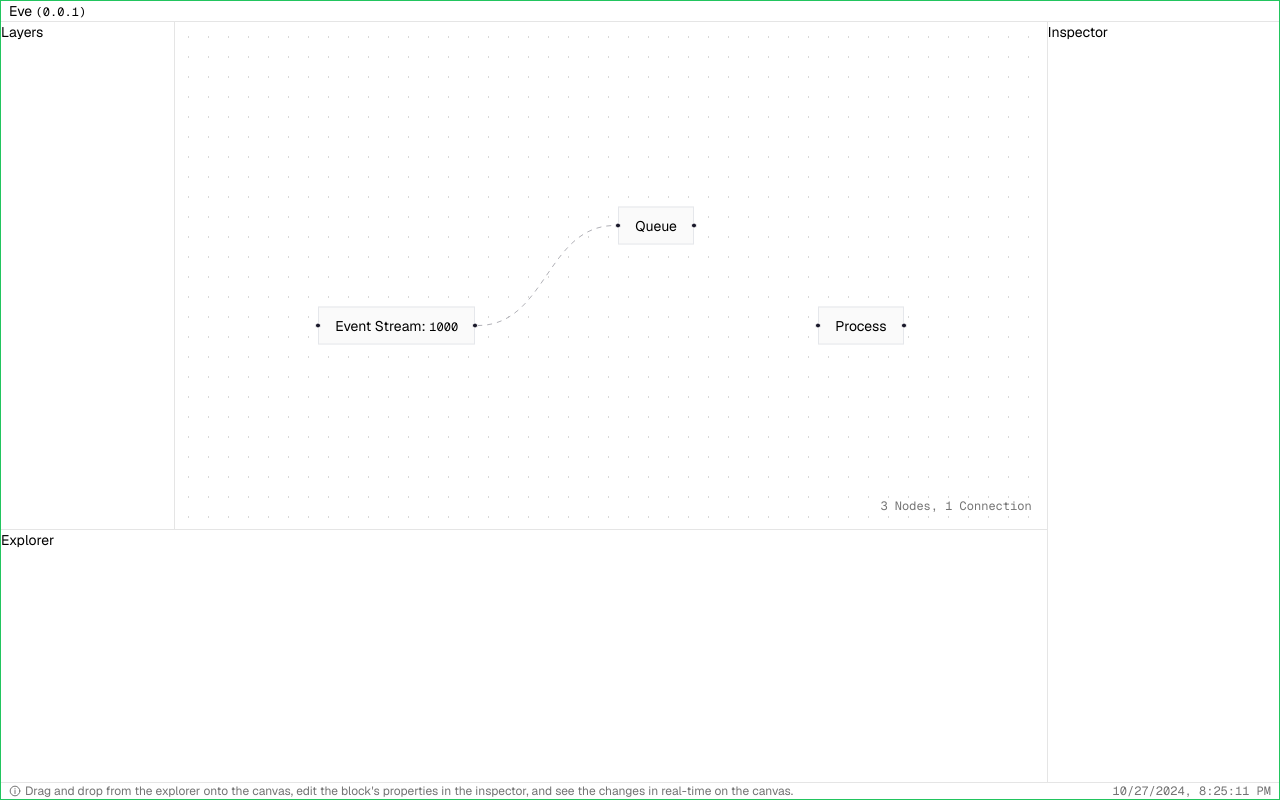
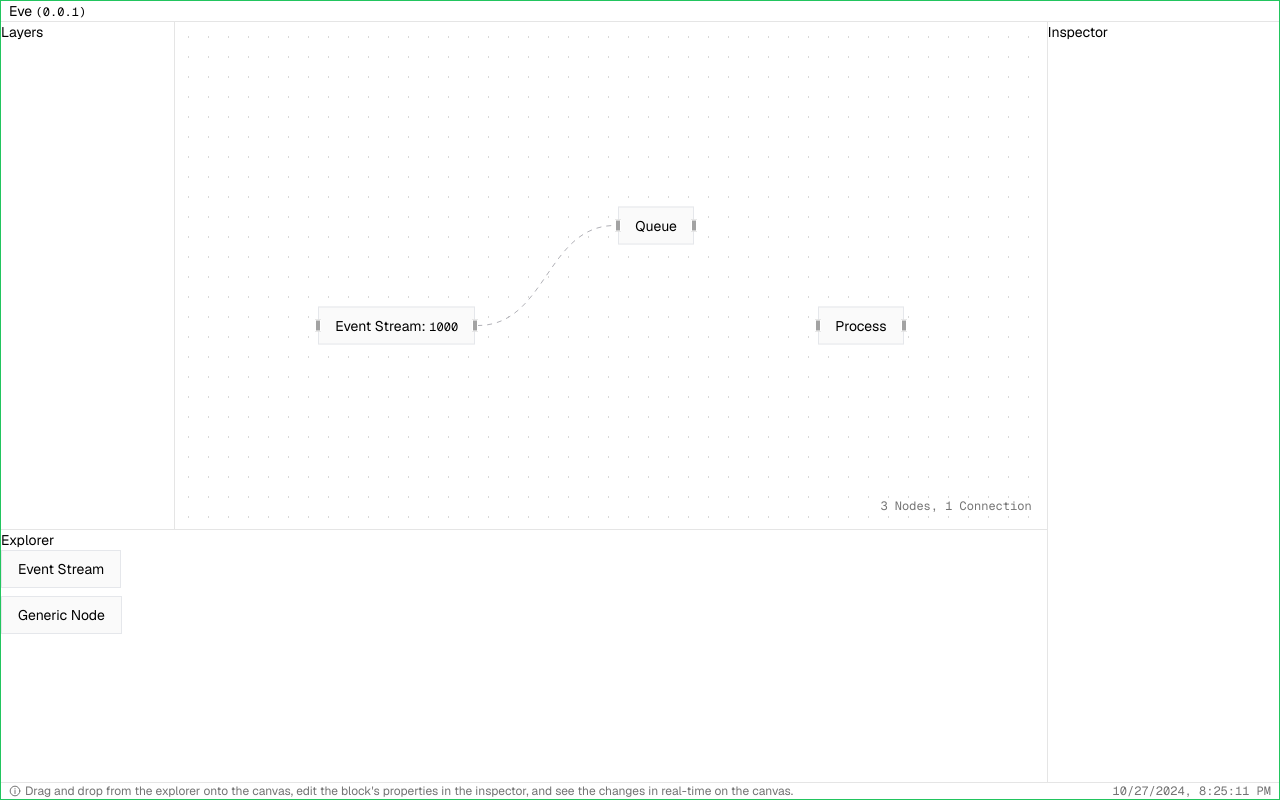
Before and after one commit to PwnFunction/eve, a Next.js app: page / in a window 1280 px wide. Built offline with nearby package versions, Linux system fonts and the light colour scheme.

Commit message:
feat: added drag n drop

```diff
--- a/src/app/page.tsx
+++ b/src/app/page.tsx
@@ -1,6 +1,7 @@
 "use client";
 
 import { Canvas } from "@/components/canvas";
+import { Explorer } from "@/components/explorer";
 import { Footer } from "@/components/footer";
 import { Header } from "@/components/header";
 import { styles } from "@/lib/styles/layout";
@@ -23,12 +24,7 @@ export default function Home() {
       <Canvas />
 
       {/* Explorer */}
-      <section
-        className="border-t border-neutral-200"
-        style={styles.bottomPanel}
-      >
-        Explorer
-      </section>
+      <Explorer />
 
       {/* Inspector */}
       <aside className="border-l border-neutral-200" style={styles.rightPanel}>
--- a/src/components/blocks/base.tsx
+++ b/src/components/blocks/base.tsx
@@ -12,14 +12,22 @@ export const Base = ({
   return (
     <div
       className={cn(
-        "border bg-neutral-50 px-4 py-2 active:bg-neutral-100",
+        "w-fit border bg-neutral-50 px-4 py-2 active:bg-neutral-100",
         className,
       )}
       {...props}
     >
-      <Handle type="target" position={Position.Left} />
+      <Handle
+        type="target"
+        position={Position.Left}
+        className="!h-3 !rounded-none !bg-neutral-400 hover:!bg-black"
+      />
       {children}
-      <Handle type="source" position={Position.Right} />
+      <Handle
+        type="source"
+        position={Position.Right}
+        className="!h-3 !rounded-none !bg-neutral-400 hover:!bg-black"
+      />
     </div>
   );
 };
--- a/src/components/canvas.tsx
+++ b/src/components/canvas.tsx
@@ -14,7 +14,7 @@ import {
   type Node,
 } from "@xyflow/react";
 import "@xyflow/react/dist/style.css";
-import { useCallback, useMemo } from "react";
+import { useCallback, useRef, useState } from "react";
 import { EventStream, Generic } from "./blocks";
 
 const initialNodes: Node[] = [
@@ -42,6 +42,11 @@ const initialEdges: Edge[] = [
   { id: "e1-2", source: "1", target: "2", animated: true },
 ];
 
+const nodeTypes = {
+  EventStream,
+  Generic,
+};
+
 const proOptions = { hideAttribution: true };
 
 const fitViewOptions = {
@@ -50,10 +55,13 @@ const fitViewOptions = {
   maxZoom: 1,
 };
 
+let id = 4;
+
 export const Canvas = () => {
+  const reactFlowWrapper = useRef<HTMLDivElement>(null);
   const [nodes, setNodes, onNodesChange] = useNodesState(initialNodes);
   const [edges, setEdges, onEdgesChange] = useEdgesState(initialEdges);
-  const nodeTypes = useMemo(() => ({ EventStream, Generic }), []);
+  const [reactFlowInstance, setReactFlowInstance] = useState<any>(null);
 
   const onConnect = useCallback(
     (connection: Connection) => {
@@ -64,8 +72,52 @@ export const Canvas = () => {
     [setEdges],
   );
 
+  const onDragOver = useCallback((event: React.DragEvent) => {
+    event.preventDefault();
+    event.dataTransfer.dropEffect = "move";
+  }, []);
+
+  const onDrop = useCallback(
+    (event: React.DragEvent) => {
+      event.preventDefault();
+
+      if (!reactFlowWrapper.current || !reactFlowInstance) {
+        return;
+      }
+
+      const type = event.dataTransfer.getData("nodeType");
+      if (!type) {
+        return;
+      }
+
+      // Get the current viewport zoom level and pan offset
+      const { zoom, x: viewX, y: viewY } = reactFlowInstance.getViewport();
+
+      // Calculate the pointer position relative to the wrapper
+      const reactFlowBounds = reactFlowWrapper.current.getBoundingClientRect();
+      const position = {
+        x: (event.clientX - reactFlowBounds.left - viewX) / zoom,
+        y: (event.clientY - reactFlowBounds.top - viewY) / zoom,
+      };
+
+      const newNode: Node = {
+        id: String(id++),
+        type,
+        position,
+        data: {
+          label: type === "EventStream" ? "Event Stream" : "Generic Node",
+          ...(type === "EventStream" ? { frequency: 1000 } : {}),
+        },
+      };
+
+      setNodes((nodes) => nodes.concat(newNode));
+    },
+    [reactFlowInstance, setNodes],
+  );
+
   return (
-    <section style={styles.centerPanel}>
+    <div className="flex h-full w-full" style={styles.centerPanel}>
+      <div ref={reactFlowWrapper} className="h-full w-full flex-1">
         <ReactFlow
           nodes={nodes}
           edges={edges}
@@ -73,8 +125,11 @@ export const Canvas = () => {
           onNodesChange={onNodesChange}
           onEdgesChange={onEdgesChange}
           onConnect={onConnect}
+          onInit={setReactFlowInstance}
+          onDrop={onDrop}
+          onDragOver={onDragOver}
           nodeTypes={nodeTypes}
-        fitView={true}
+          fitView
           fitViewOptions={fitViewOptions}
           defaultViewport={{ zoom: 1, x: 0, y: 0 }}
         >
@@ -82,11 +137,12 @@ export const Canvas = () => {
             position="bottom-right"
             className="font-mono text-xs text-neutral-500"
           >
-          {nodes.length} {nodes.length > 1 ? "Nodes" : "Node"}, {edges.length}{" "}
-          {edges.length > 1 ? "Connections" : "Connection"}
+            {nodes.length} {nodes.length === 1 ? "Node" : "Nodes"},{" "}
+            {edges.length} {edges.length === 1 ? "Connection" : "Connections"}
           </Panel>
           <Background color="#999" variant={BackgroundVariant.Dots} />
         </ReactFlow>
-    </section>
+      </div>
+    </div>
   );
 };
--- /dev/null
+++ b/src/components/explorer.tsx
@@ -0,0 +1,30 @@
+import { styles } from "@/lib/styles/layout";
+
+export const Explorer = () => {
+  const onDragStart = (event: React.DragEvent, nodeType: string) => {
+    event.dataTransfer.setData("nodeType", nodeType);
+    event.dataTransfer.effectAllowed = "move";
+  };
+
+  return (
+    <section className="border-t border-neutral-200" style={styles.bottomPanel}>
+      <p>Explorer</p>
+      <div className="space-y-2">
+        <div
+          className="w-fit cursor-move border bg-neutral-50 px-4 py-2 active:bg-neutral-100"
+          onDragStart={(e) => onDragStart(e, "EventStream")}
+          draggable
+        >
+          Event Stream
+        </div>
+        <div
+          className="w-fit cursor-move border bg-neutral-50 px-4 py-2 active:bg-neutral-100"
+          onDragStart={(e) => onDragStart(e, "Generic")}
+          draggable
+        >
+          Generic Node
+        </div>
+      </div>
+    </section>
+  );
+};
```
Lines whose indentation alone changed are shown as unchanged.
